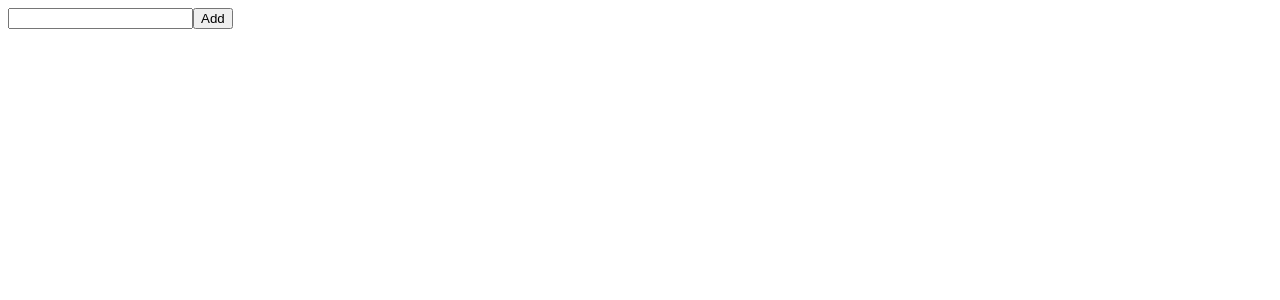
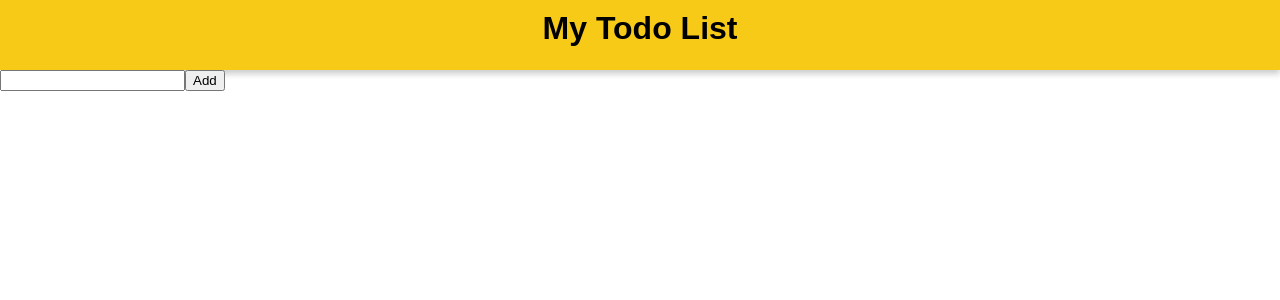
Before and after one commit to Orewagenki/todoapp, a React (Vite) app in the folder todoapp/: page / in a window 1280 px wide. Shown: the top 300 px of the page. Built offline with nearby package versions, Linux system fonts and the light colour scheme.

Commit message:
Adding css to the header and app.

```diff
--- /dev/null
+++ b/todoapp/src/App.css
@@ -0,0 +1,4 @@
+body {
+  margin: 0;
+  font-family: sans-serif;
+}
--- a/todoapp/src/App.jsx
+++ b/todoapp/src/App.jsx
@@ -1,8 +1,11 @@
+import Header from "./components/Header";
 import Todo from "./components/Todo";
+import "./App.css";
 
 function App() {
   return (
     <div className="App">
+      <Header />
       <Todo />
     </div>
   );
--- /dev/null
+++ b/todoapp/src/components/Header.jsx
@@ -0,0 +1,5 @@
+import styles from "./header.module.css";
+
+export default function Header() {
+  return <div className={styles.header}>My Todo List</div>;
+}
--- /dev/null
+++ b/todoapp/src/components/header.module.css
@@ -0,0 +1,9 @@
+.header {
+  background-color: #f7ca18;
+  text-align: center;
+  font-weight: bold;
+  height: 50px;
+  padding: 10px;
+  font-size: 2em;
+  box-shadow: 0 4px 6px rgba(0, 0, 0, 0.2);
+}
```
Also changed, not shown: todoapp/src/components/InlineComponent.jsx (added, +9 -0 lines), todoapp/src/components/OutlineComponent.jsx (added, +9 -0 lines).
